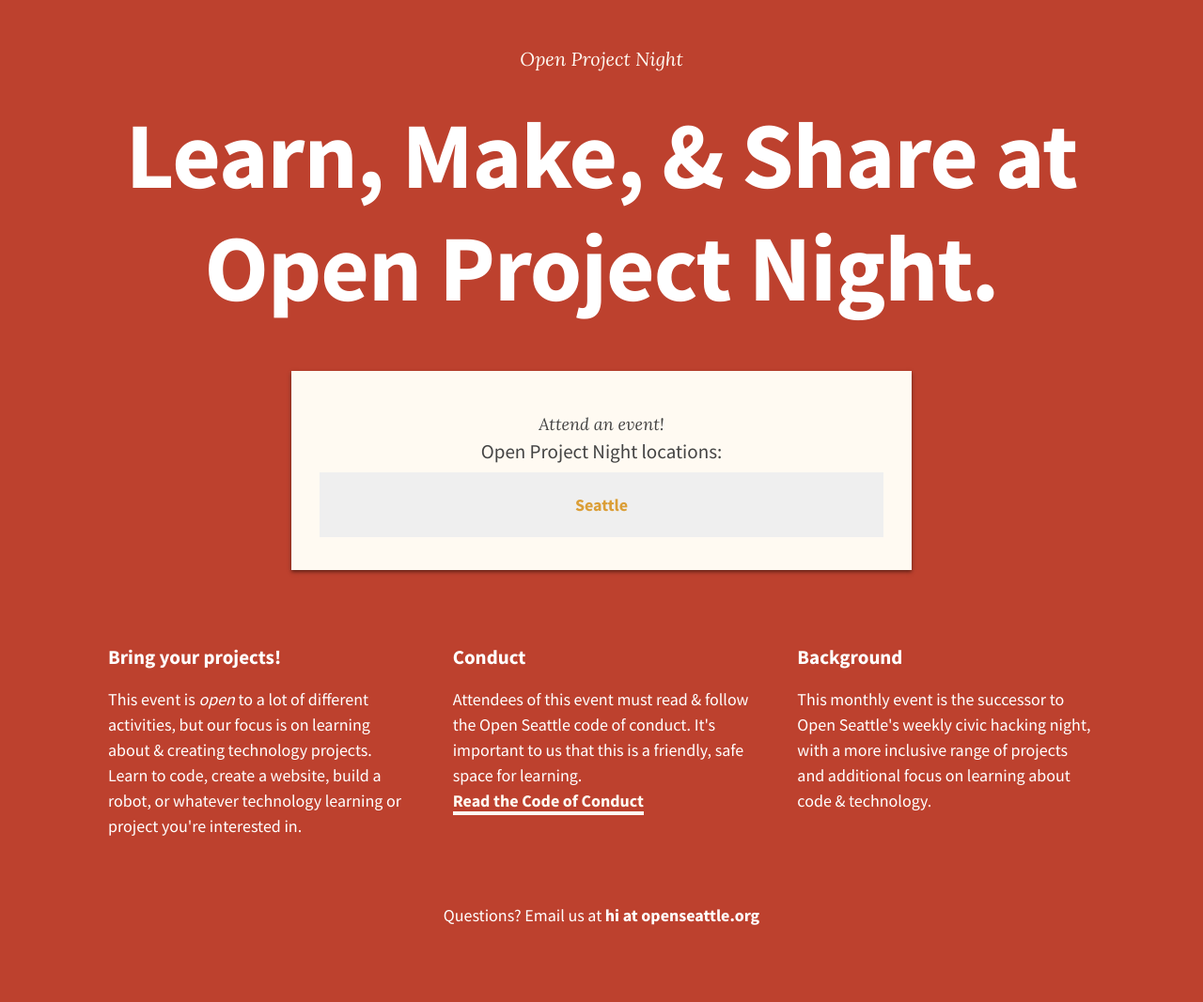
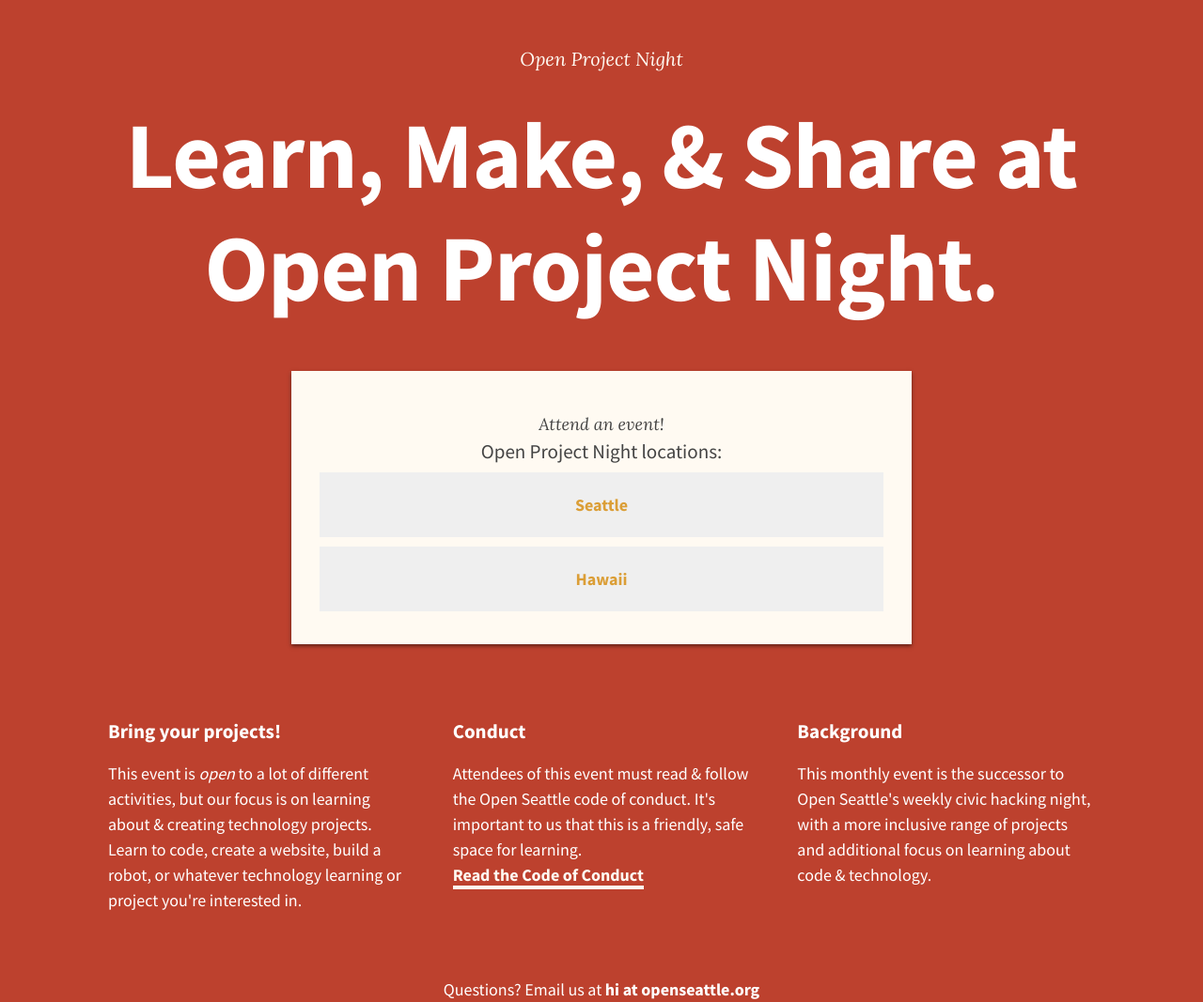
Before and after one commit to openprojectnight/openprojectnight.github.io, a Jekyll site: the page built from index.html, in a window 1280 px wide. Shown: the whole page at 94% size. Built offline with Jekyll 4.4.1, drawn with Linux system fonts in a browser that asks for light colours; Markdown is read by kramdown in place of the engine named in the settings; before the commit the page ends 988 px from its top, so only the background shows below that.

Commit message:
add hawaii to locations

```diff
--- a/_data/locations.yml
+++ b/_data/locations.yml
@@ -1,2 +1,6 @@
-- name: "Seattle"
+- name: 'Seattle'
   url: 'http://openprojectnight.org/seattle'
+  repo: 'http://github.com/openprojectnight/seattle'
+- name: 'Hawaii'
+  url: 'http://openprojectnight.org/hawaii'
+  repo: 'http://github.com/openprojectnight/hawaii'
```
